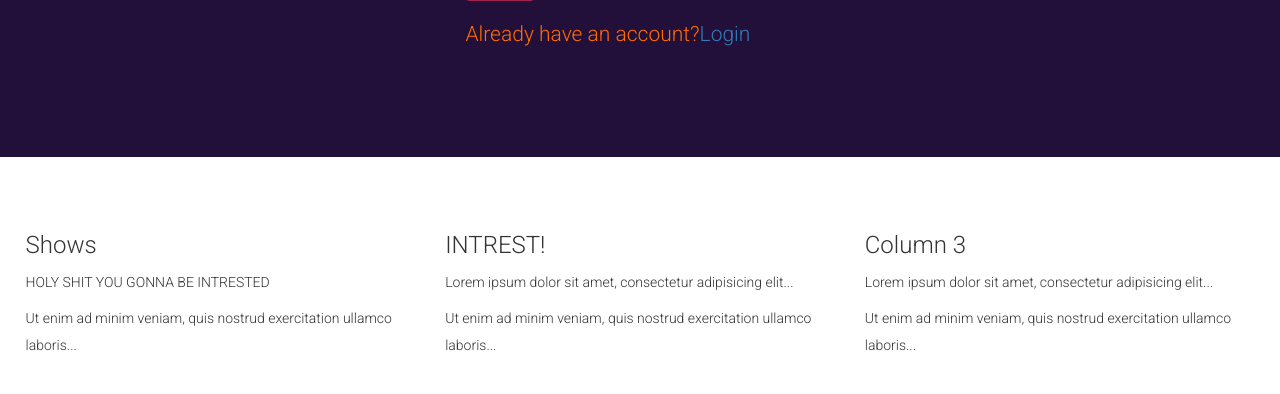
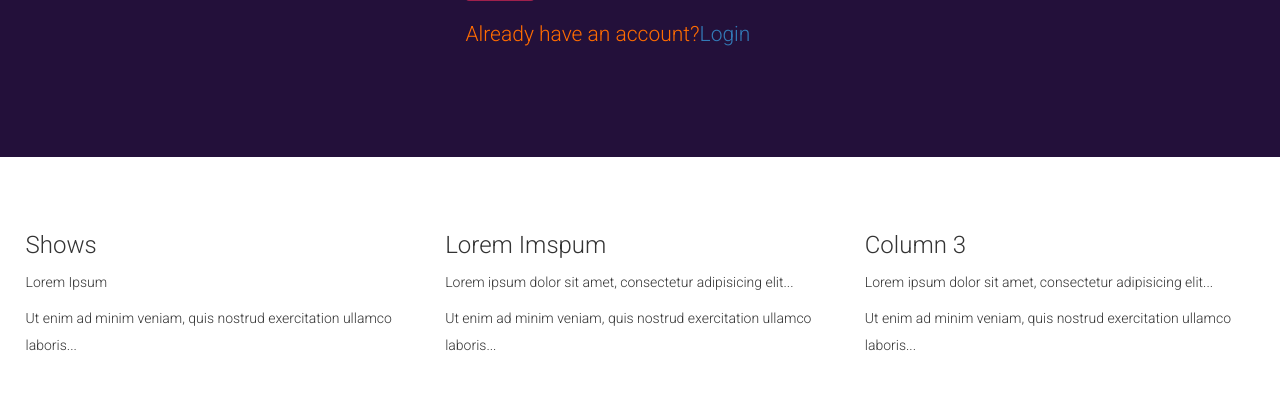
Before and after one commit to pythongiant/Mesmer, a Django app: page / in a window 1280 px wide. Shown: the part 886-1280 px from the top of the page. Run offline with Django 3.2, Linux system fonts and the light colour scheme; some libraries are stand-ins or nearby versions.

Commit message:
Update index.html

```diff
--- a/Mesmer/templates/Mesmerise/index.html
+++ b/Mesmer/templates/Mesmerise/index.html
@@ -34,11 +34,11 @@
         <div class="row">
             <div class="col-sm-4">
               <h3>Shows</h3>
-              <p>HOLY SHIT YOU GONNA BE INTRESTED</p>
+              <p>Lorem Ipsum</p>
               <p>Ut enim ad minim veniam, quis nostrud exercitation ullamco laboris...</p>
             </div>
             <div class="col-sm-4">
-              <h3>INTREST!</h3>
+              <h3>Lorem Imspum</h3>
               <p>Lorem ipsum dolor sit amet, consectetur adipisicing elit...</p>
               <p>Ut enim ad minim veniam, quis nostrud exercitation ullamco laboris...</p>
             </div>
```
